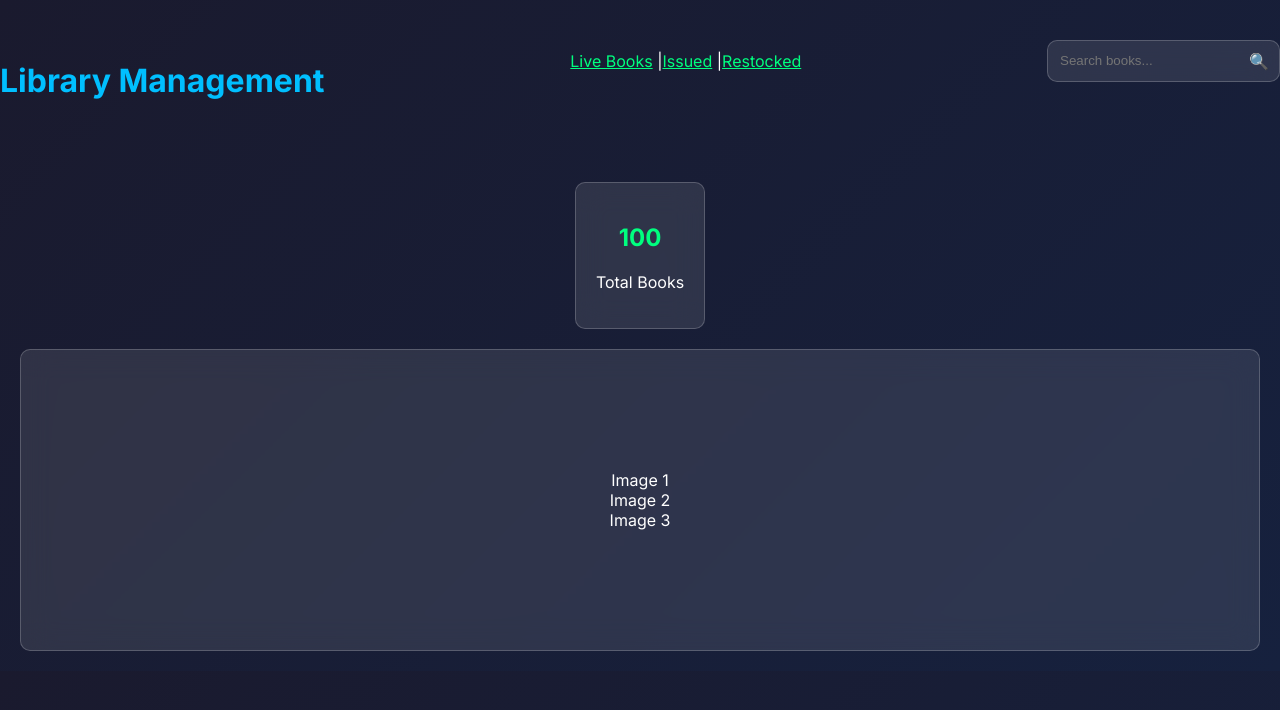
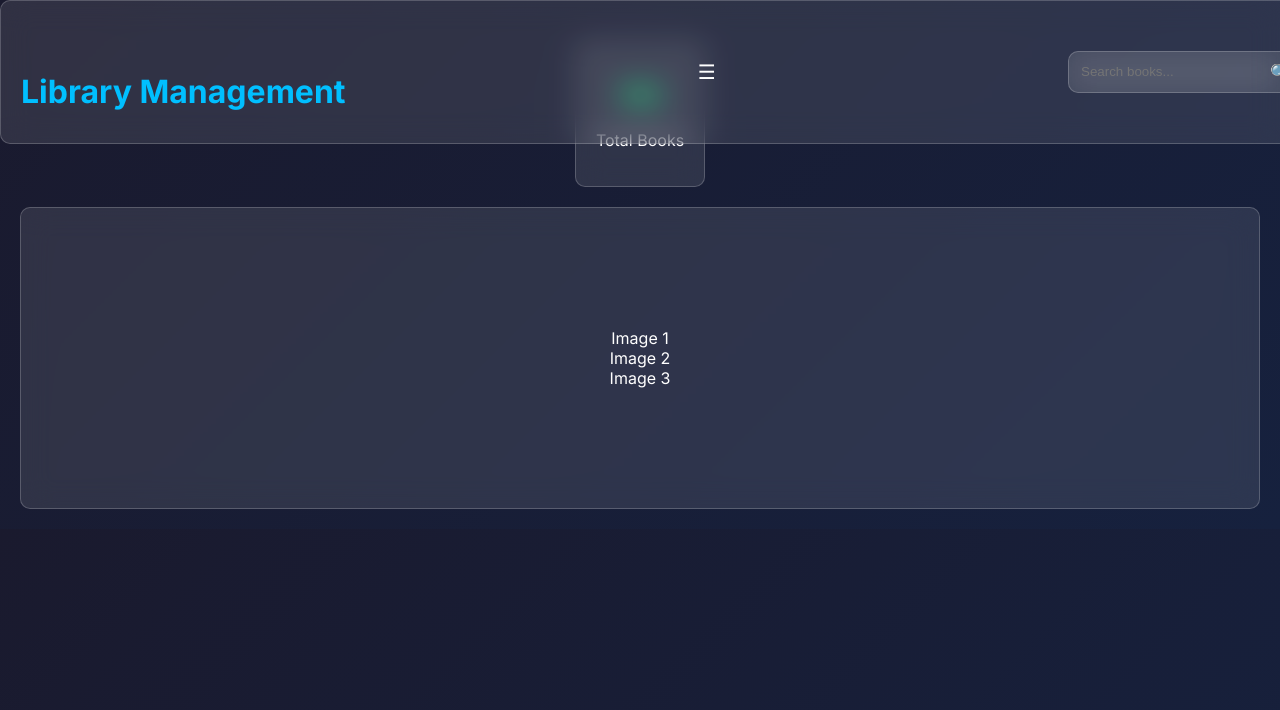
Before and after one commit to kaarthikslab/LMS, a React (Create React App) app: page / in a window 1280 px wide. Shown: the top 710 px of the page. Built offline with nearby package versions, Linux system fonts and the light colour scheme.

Commit message:
Update Header.js

```diff
--- a/src/components/Header.js
+++ b/src/components/Header.js
@@ -1,19 +1,27 @@
-import React from 'react';
+import React, { useState } from 'react';
 import { Link } from 'react-router-dom';
-import SearchBar from './Searchbar';
+import SearchBar from './SearchBar';
 
-const Header = () => (
-  <header style={{ display: 'flex', justifyContent: 'space-between', alignItems: 'center', marginBottom: '20px' }}>
-    <div style={{ marginTop: '40px' }}> {/* 2 lines below top */}
+const Header = () => {
+  const [menuOpen, setMenuOpen] = useState(false);
+
+  return (
+    <header className="glass" style={{ position: 'fixed', top: 0, width: '100%', padding: '10px 20px', display: 'flex', justifyContent: 'space-between', alignItems: 'center', zIndex: 1000 }}>
+      <div style={{ marginTop: '40px' }}>
         <h1 className="primary">Library Management</h1>
       </div>
-    <div>
-      <Link to="/live" className="accent">Live Books</Link> |
-      <Link to="/issued" className="accent">Issued</Link> |
-      <Link to="/restocked" className="accent">Restocked</Link>
+      <div style={{ display: 'flex', alignItems: 'center' }}>
+        <nav style={{ display: menuOpen ? 'block' : 'none', position: 'absolute', top: '100%', right: 0, background: 'rgba(255,255,255,0.1)', padding: '10px' }}>
+          <Link to="/live" className="accent" style={{ display: 'block', margin: '5px 0' }}>Live Books</Link>
+          <Link to="/issued" className="accent" style={{ display: 'block', margin: '5px 0' }}>Issued</Link>
+          <Link to="/restocked" className="accent" style={{ display: 'block', margin: '5px 0' }}>Restocked</Link>
+          <Link to="/settings" className="accent" style={{ display: 'block', margin: '5px 0' }}>Settings</Link>
+        </nav>
+        <button onClick={() => setMenuOpen(!menuOpen)} style={{ background: 'none', border: 'none', color: 'white', fontSize: '20px' }}>☰</button>
       </div>
       <SearchBar />
     </header>
   );
+};
 
 export default Header;
```
Lines whose indentation alone changed are shown as unchanged.
